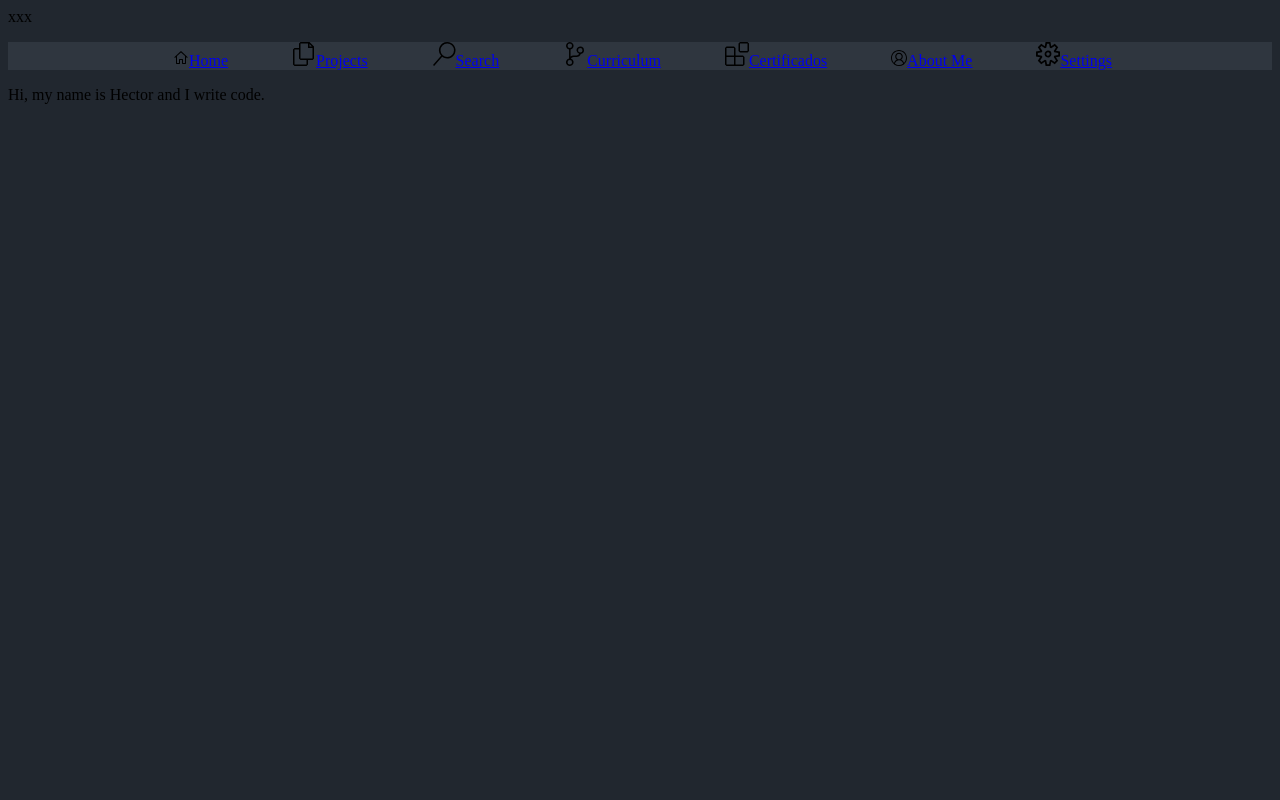
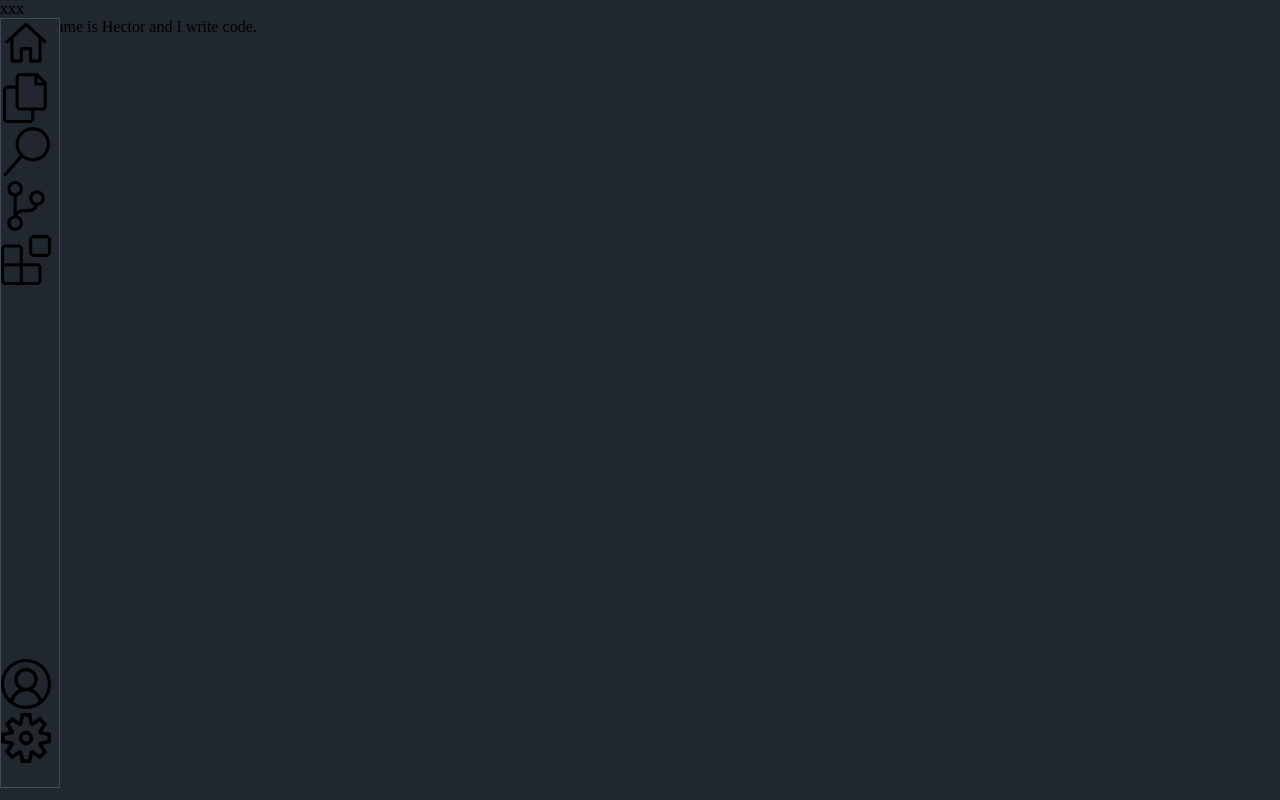
Before and after one commit to hoftherose/CVPage, a Flask app: page / in a window 1280 px wide. Run offline with Flask 2, Linux system fonts and the light colour scheme.

Commit message:
RIghtBar Icons

```diff
--- a/static/css/base.css
+++ b/static/css/base.css
@@ -1,5 +1,22 @@
+body {
+    margin: 0;
+}
+
 .center {
     display: block;
     margin: auto;
     align-items: center;
 }
+
+a span {
+    display: none;
+    position: absolute;
+    bottom: 0;
+    width: 100%;
+    padding: 10px;
+    background: rgba(255,255,255,.8);
+}
+
+a:hover span {
+    display: block
+}
--- a/static/css/main.css
+++ b/static/css/main.css
@@ -10,21 +10,22 @@ body {
     */
 }
 
-.nav-bar{
-    display: flex;
-    align-items: center;
-    padding-bottom: 50px;
+.side-bar{
+    height: 96%;
+    width: 58px;
+    position: fixed;
+    z-index: 1;
+    background-color: rgb(33, 39, 47);
+    border: 1px solid;
+    border-color: rgb(66, 76, 87);
 }
 
-nav{
-    flex: 1;
-    text-align: right;
-    padding-right: 100px;
-    background-color: rgba(72, 83, 92, 0.35);
+.side-bar a img {
+    height: 50px;
+    width: 50px;
 }
 
-nav ul li{
-    list-style: none;
-    display: inline-block;
-    padding-right: 60px;
+.side-bar .bottom-icons{
+    position: absolute;
+    bottom: 20px;
 }
--- a/templates/base.html
+++ b/templates/base.html
@@ -4,8 +4,7 @@
     <meta charset="UTF-8">
     <meta http-equiv="X-UA-Compatible" content="IE=edge">
     <meta name="viewport" content="width=device-width, initial-scale=1.0">
-    <link rel="stylesheet" href="{{ url_for('static', filename='css/base.css') }}">
-    {% block head %}{% endblock %}
+    {% block head %}<link rel="stylesheet" href="{{ url_for('static', filename='css/base.css') }}">{% endblock %}
     <title>{% block title %}{% endblock %}</title>
 </head>
 <body>
--- a/templates/main/main.html
+++ b/templates/main/main.html
@@ -2,5 +2,7 @@
 
 {% block body %}
     {{ super() }}
-    Hi, my name is Hector and I write code.
+    <div class="content">
+        Hi, my name is Hector and I write code.
+    </div>
 {% endblock %}
--- a/templates/main/main_frame.html
+++ b/templates/main/main_frame.html
@@ -10,16 +10,30 @@
         <div class="app-title"></div>
     </div>
     <div class="side-bar">
-        <nav>
-            <ul>
-                <li><a href='{{ url_for("home_pages.Projects") }}'><img src="{{ url_for('static', filename='assets/icons/home.svg') }}">Home</a></li>
-                <li><a href='{{ url_for("home_pages.Projects") }}'><img src="{{ url_for('static', filename='assets/icons/files.svg') }}">Projects</a></li>
-                <li><a href='{{ url_for("home_pages.Projects") }}'><img src="{{ url_for('static', filename='assets/icons/search.svg') }}">Search</a></li>
-                <li><a href='{{ url_for("home_pages.Projects") }}'><img src="{{ url_for('static', filename='assets/icons/source-control.svg') }}">Curriculum</a></li>
-                <li><a href='{{ url_for("home_pages.Projects") }}'><img src="{{ url_for('static', filename='assets/icons/extensions.svg') }}">Certificados</a></li>
-                <li><a href='{{ url_for("home_pages.Projects") }}'><img src="{{ url_for('static', filename='assets/icons/account.svg') }}">About Me</a></li>
-                <li><a href='{{ url_for("home_pages.Projects") }}'><img src="{{ url_for('static', filename='assets/icons/settings-gear.svg') }}">Settings</a></li>
-            </ul>
-        </nav>
+        <div class="top-icons">
+            <a title="Home" href='{{ url_for("home_pages.Projects") }}'>
+                <img src="{{ url_for('static', filename='assets/icons/home.svg') }}">
+            </a>
+            <a title="Projects" href='{{ url_for("home_pages.Projects") }}'>
+                <img src="{{ url_for('static', filename='assets/icons/files.svg') }}">
+            </a>
+            <a title="Search" href='{{ url_for("home_pages.Projects") }}'>
+                <img src="{{ url_for('static', filename='assets/icons/search.svg') }}">
+            </a>
+            <a title="Curriculum" href='{{ url_for("home_pages.Projects") }}'>
+                <img src="{{ url_for('static', filename='assets/icons/source-control.svg') }}">
+            </a>
+            <a title="Certificados" href='{{ url_for("home_pages.Projects") }}'>
+                <img src="{{ url_for('static', filename='assets/icons/extensions.svg') }}">
+            </a>
+        </div>
+        <div class="bottom-icons">
+            <a class="bottom" title="About Me" href='{{ url_for("home_pages.Projects") }}'>
+                <img src="{{ url_for('static', filename='assets/icons/account.svg') }}">
+            </a>
+            <a class="bottom" title="Settings" href='{{ url_for("home_pages.Projects") }}'>
+                <img src="{{ url_for('static', filename='assets/icons/settings-gear.svg') }}">
+            </a>
+        </div>
     </div>
 {% endblock %}
```
